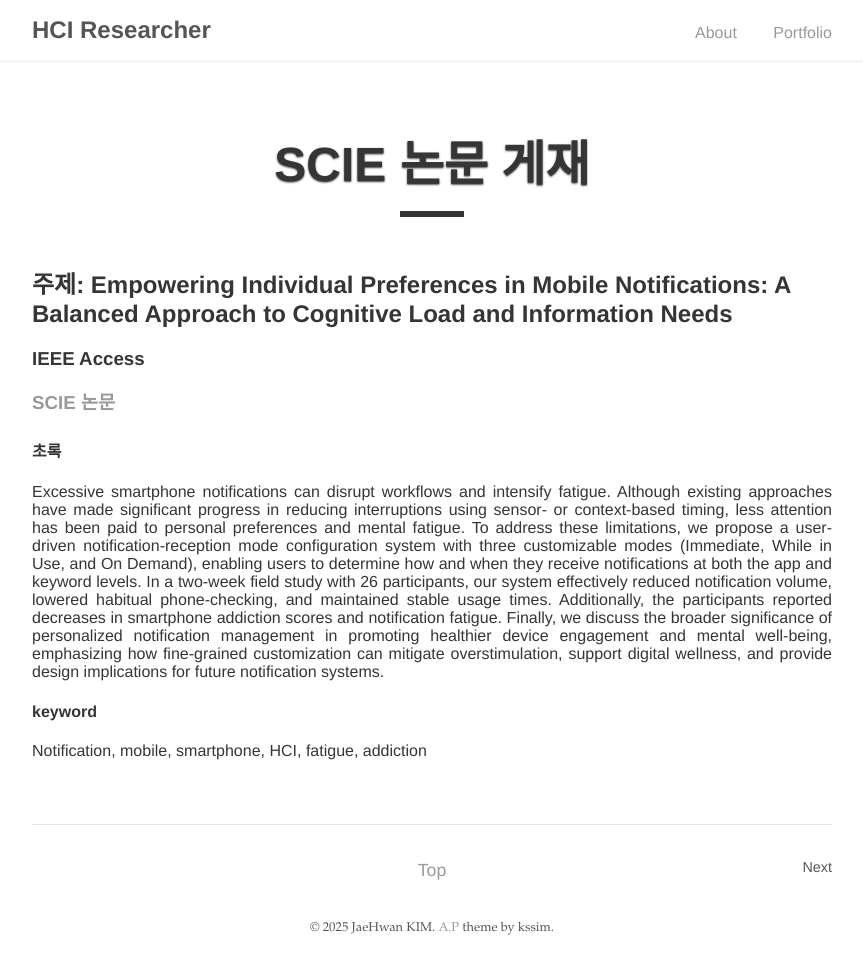
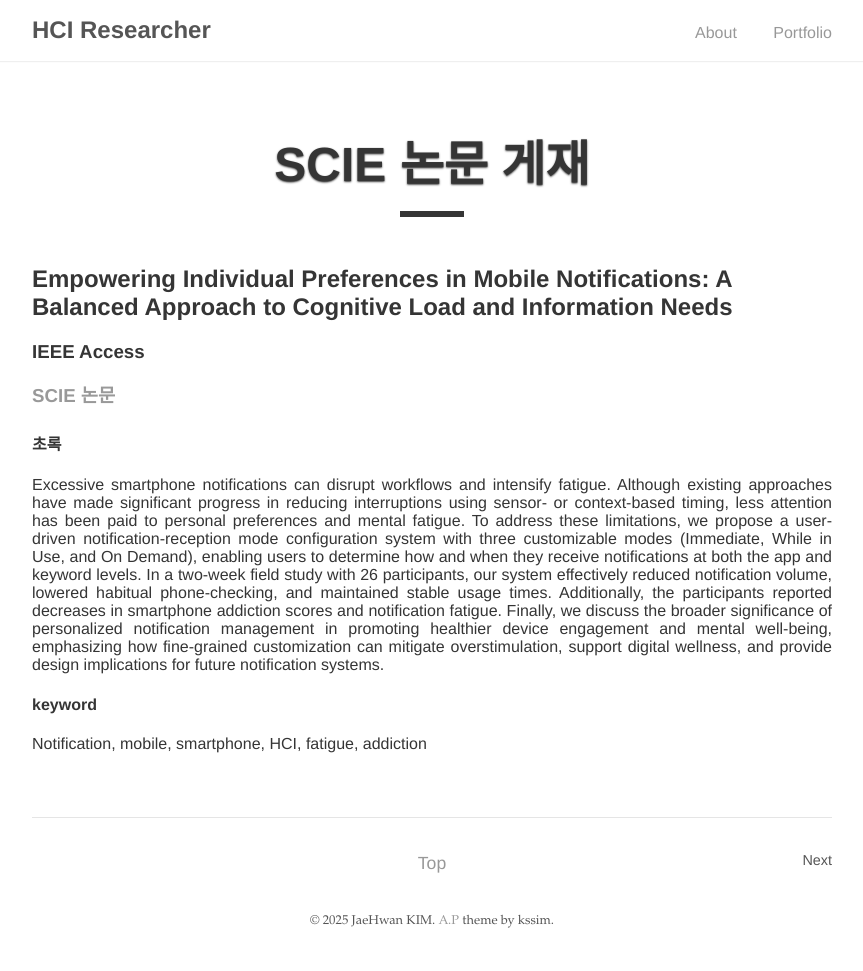
Before and after one commit to kjhwan98/kjhwan98.github.io, a Jekyll site: the page built from _posts/2025-03-01-Paper2.md, in a window 1280 px wide. Shown: the whole page, without its empty margins (208-1071 px from the left). Built offline with Jekyll 4.4.1, drawn with Linux system fonts in a browser that asks for light colours.

Commit message:
Update 2025-03-01-Paper2.md

```diff
--- a/_posts/2025-03-01-Paper2.md
+++ b/_posts/2025-03-01-Paper2.md
@@ -6,7 +6,7 @@ tech: "kotlin, sql, python"
 type: K
 ---
 
-## 주제: Empowering Individual Preferences in Mobile Notifications: A Balanced Approach to Cognitive Load and Information Needs <br/>
+## Empowering Individual Preferences in Mobile Notifications: A Balanced Approach to Cognitive Load and Information Needs <br/>
 ### IEEE Access<br/>
 ### [SCIE 논문](https://ieeexplore.ieee.org/document/10916668)
 #### 초록
```
